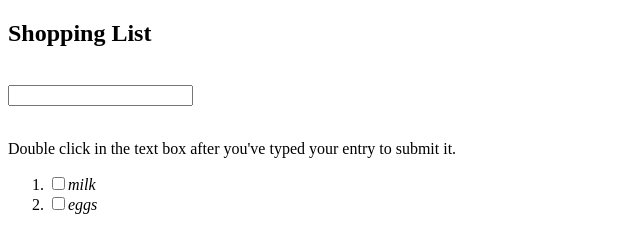
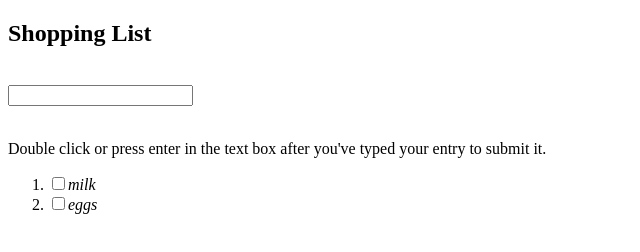
Before and after one commit to jessicapierre23/shoppinglist, a plain HTML site: page index.html in a window 1280 px wide. Shown: the whole page, without its empty margins (0-640 px from the left). Drawn offline with nearby package versions, Linux system fonts and the light colour scheme.

Commit message:
added line in paragraph

```diff
--- a/index.html
+++ b/index.html
@@ -24,7 +24,7 @@
         <button>Submit</button>-->
         <br />
     </form>
-	<p>Double click in the text box after you've typed your entry to submit it.</p>
+	<p>Double click or press enter in the text box after you've typed your entry to submit it.</p>
 	<ol id="livelist">
 	<!--these are the 2 items that are supposed to be hard-coded-->
 	  <li><input type="checkbox" /><label contenteditable="true">milk</label></li>
```
